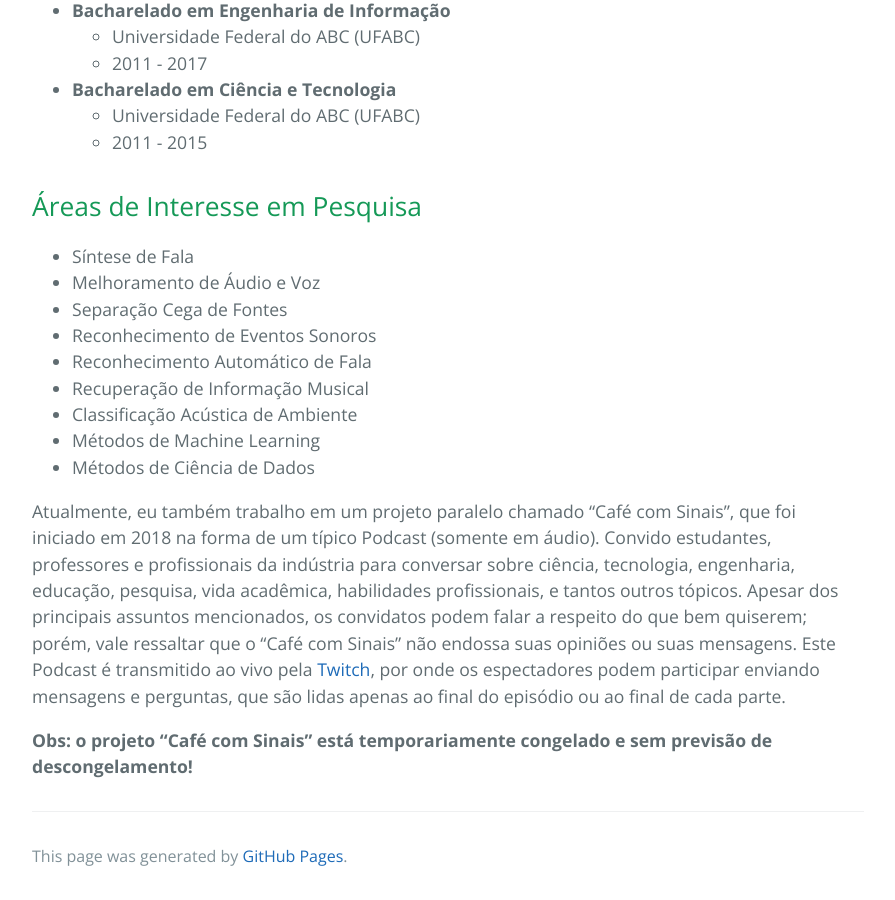
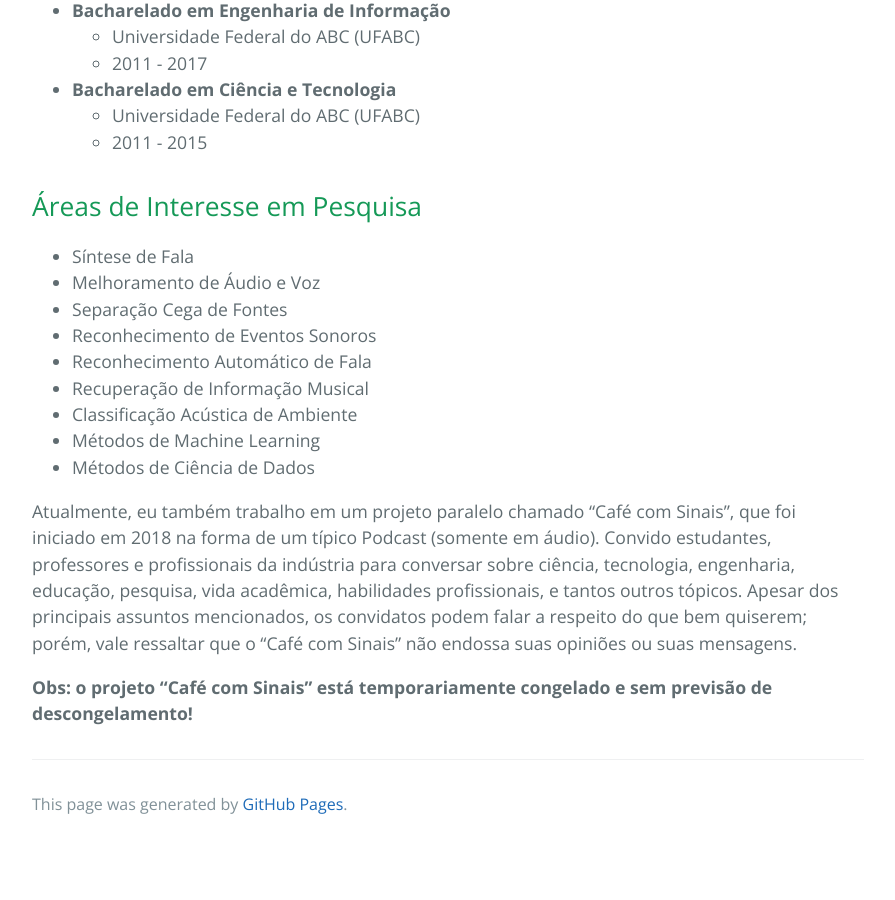
Before and after one commit to tito-spadini/titocaco.github.io, a Jekyll site: the page built from index.md, in a window 1280 px wide and 900 px high, scrolled down 1266 px. Shown: the whole window, without its empty margins (192-1087 px from the left). Built offline with Jekyll 4.4.1, drawn with Linux system fonts in a browser that asks for light colours; after the commit the page ends 2114 px from its top, so only the background shows below that.

Commit message:
Update index.md

```diff
--- a/index.md
+++ b/index.md
@@ -48,6 +48,6 @@ Acredito que todos os cientistas, por princípio, deveriam utilizar seu conhecim
 * Métodos de Machine Learning
 * Métodos de Ciência de Dados
 
-Atualmente, eu também trabalho em um projeto paralelo chamado "Café com Sinais", que foi iniciado em 2018 na forma de um típico Podcast (somente em áudio). Convido estudantes, professores e profissionais da indústria para conversar sobre ciência, tecnologia, engenharia, educação, pesquisa, vida acadêmica, habilidades profissionais, e tantos outros tópicos. Apesar dos principais assuntos mencionados, os convidatos podem falar a respeito do que bem quiserem; porém, vale ressaltar que o "Café com Sinais" não endossa suas opiniões ou suas mensagens. Este Podcast é transmitido ao vivo pela [Twitch](https://www.twitch.tv/cafecomsinais), por onde os espectadores podem participar enviando mensagens e perguntas, que são lidas apenas ao final do episódio ou ao final de cada parte.
+Atualmente, eu também trabalho em um projeto paralelo chamado "Café com Sinais", que foi iniciado em 2018 na forma de um típico Podcast (somente em áudio). Convido estudantes, professores e profissionais da indústria para conversar sobre ciência, tecnologia, engenharia, educação, pesquisa, vida acadêmica, habilidades profissionais, e tantos outros tópicos. Apesar dos principais assuntos mencionados, os convidatos podem falar a respeito do que bem quiserem; porém, vale ressaltar que o "Café com Sinais" não endossa suas opiniões ou suas mensagens.
 
 **Obs: o projeto "Café com Sinais" está temporariamente congelado e sem previsão de descongelamento!**
```
